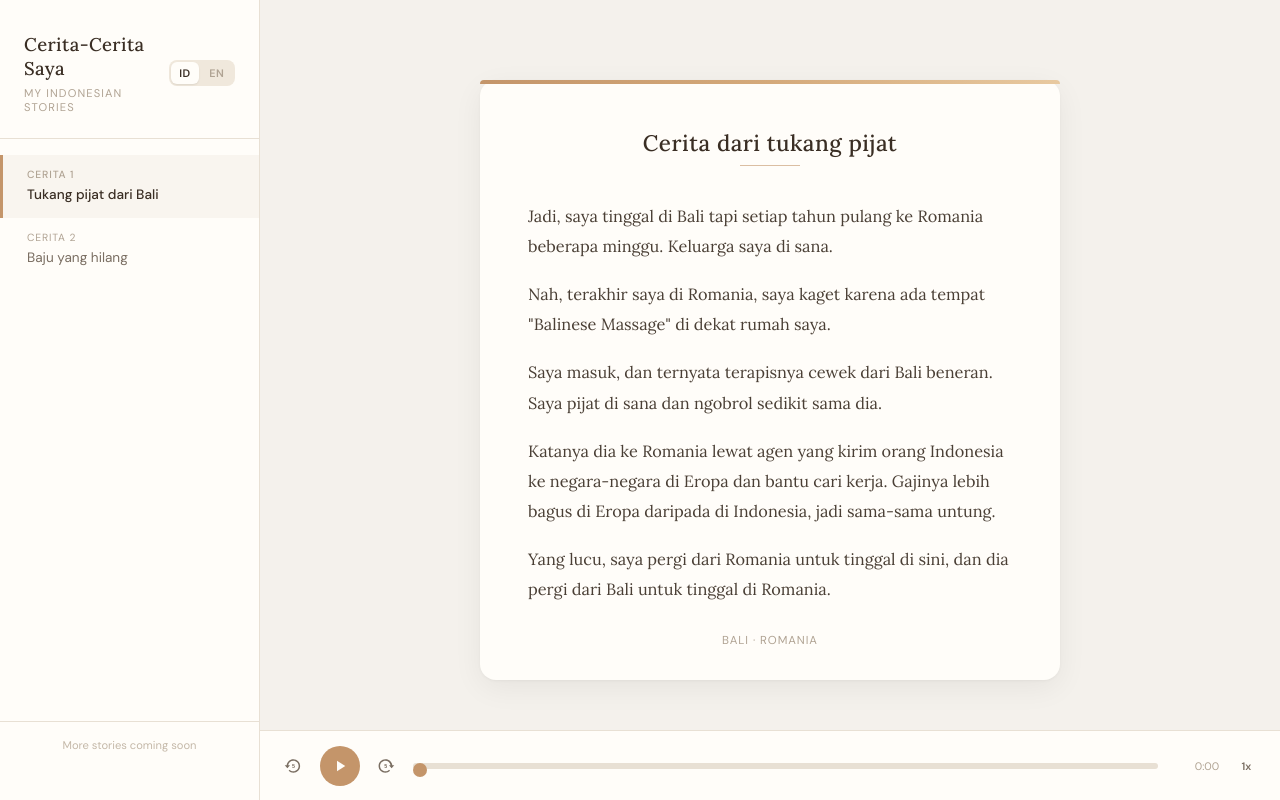
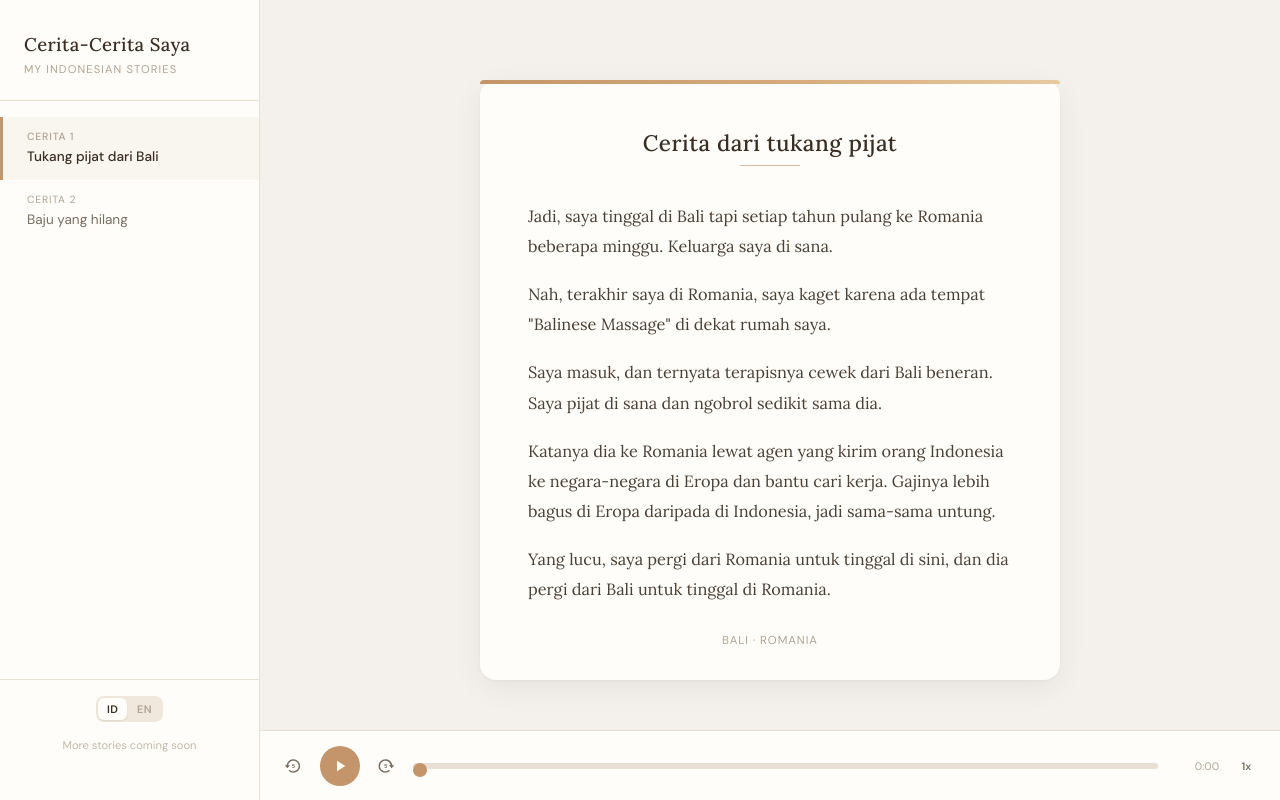
Before and after one commit to dalv/indo-stories, a Next.js app: page / in a window 1280 px wide. Built offline with nearby package versions, Linux system fonts and the light colour scheme.

Commit message:
move language pill to sidebar bottom on desktop, keep in header on mobile
Co-Authored-By: Claude Opus 4.6 (1M context) <noreply@anthropic.com>

```diff
--- a/src/app/globals.css
+++ b/src/app/globals.css
@@ -12,7 +12,10 @@ body{min-height:100vh;display:flex;background:#f4f1ec;font-family:var(--font-lor
 .story-item:hover{background:#f9f5ef;color:#4a3f35}
 .story-item.active{background:#f9f5ef;color:#3a2e24;border-left-color:#c4956a;font-weight:500}
 .story-number{font-size:0.65rem;color:#b0a393;letter-spacing:0.08em;text-transform:uppercase;display:block;margin-bottom:0.15rem}
-.sidebar-footer{padding:1rem 1.5rem;border-top:1px solid #e8e0d4;font-family:var(--font-dm-sans),sans-serif;font-size:0.7rem;color:#c4b8a8;text-align:center}
+.sidebar-bottom{border-top:1px solid #e8e0d4}
+.sidebar-footer{padding:1rem 1.5rem;font-family:var(--font-dm-sans),sans-serif;font-size:0.7rem;color:#c4b8a8;text-align:center}
+.lang-pill-desktop{display:flex;justify-content:center;padding:1rem 1.5rem 0}
+.lang-pill-mobile{display:none}
 
 /* Main content */
 .main{margin-left:260px;flex:1;display:flex;align-items:center;justify-content:center;padding:2.5rem;padding-bottom:5rem}
@@ -93,6 +96,9 @@ body{min-height:100vh;display:flex;background:#f4f1ec;font-family:var(--font-lor
   .story-item.active{background:transparent;border-left-color:transparent;border-bottom-color:#c4956a}
   .story-number{display:inline;margin-right:0.3rem;margin-bottom:0}
   .sidebar-footer{display:none}
+  .sidebar-bottom{border-top:none}
+  .lang-pill-desktop{display:none}
+  .lang-pill-mobile{display:block}
   .main{margin-left:0;padding:1.5rem 1rem 5rem;min-height:calc(100vh - 140px);align-items:flex-start}
   .card{padding:2rem 1.5rem 1.5rem}
   .audio-bar{left:0;gap:0.4rem;padding:0.75rem 0.6rem;padding-bottom:calc(0.75rem + env(safe-area-inset-bottom))}
--- a/src/components/Sidebar.tsx
+++ b/src/components/Sidebar.tsx
@@ -18,7 +18,7 @@ export default function Sidebar({ stories, currentIndex, showEnglish, onSelect,
             <div className="sidebar-title">Cerita-Cerita Saya</div>
             <div className="sidebar-subtitle">My Indonesian stories</div>
           </div>
-          {children}
+          <div className="lang-pill-mobile">{children}</div>
         </div>
       </div>
       <div className="story-list">
@@ -33,7 +33,10 @@ export default function Sidebar({ stories, currentIndex, showEnglish, onSelect,
           </button>
         ))}
       </div>
-      <div className="sidebar-footer">More stories coming soon</div>
+      <div className="sidebar-bottom">
+        <div className="lang-pill-desktop">{children}</div>
+        <div className="sidebar-footer">More stories coming soon</div>
+      </div>
     </nav>
   );
 }
```
